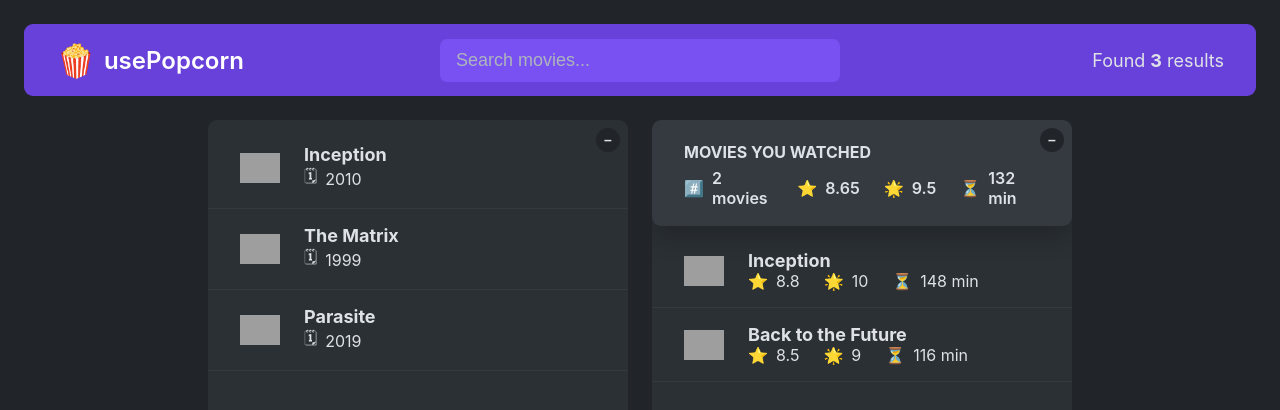
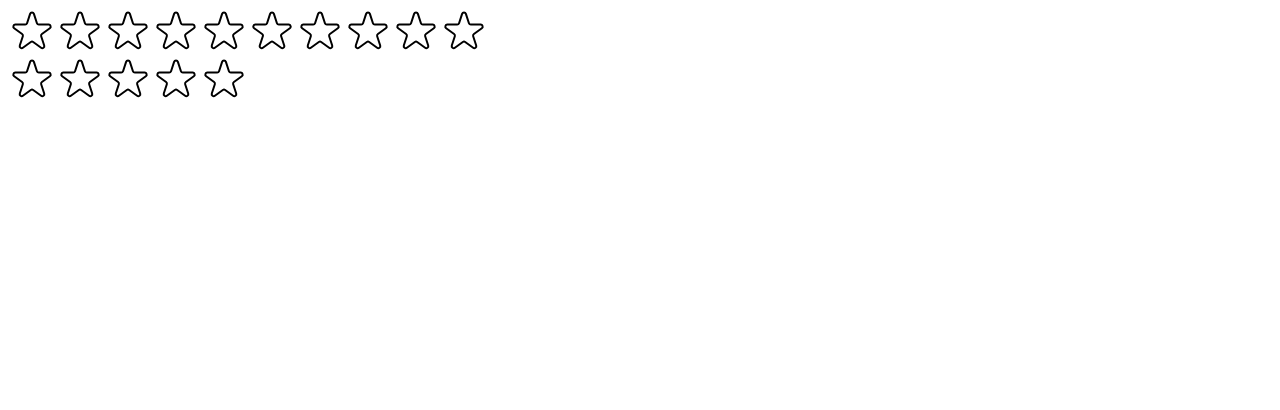
Before and after one commit to ashrf34q/search-a-movie, a React (Create React App) app: page / in a window 1280 px wide. Shown: the top 410 px of the page. Built offline with nearby package versions, Linux system fonts and the light colour scheme; grey boxes are pictures that could not be loaded.

Commit message:
Adding star rating component

```diff
--- a/src/App.js
+++ b/src/App.js
@@ -1,6 +1,7 @@
 import { useState } from "react";
 import NavBar from "./components/NavBar";
-import Main from "./components/Main";
+import Main, { MovieList, Summary, WatchedList } from "./components/Main";
+import { Box } from "./components/Box";
 
 const tempMovieData = [
   {
@@ -56,7 +57,15 @@ export default function App() {
   return (
     <>
       <NavBar movies={movies} />
-      <Main movies={movies} watched={watched} />
+      <Main>
+        <Box>
+          <MovieList movies={movies} />
+        </Box>
+        <Box>
+          <Summary watched={watched} />
+          <WatchedList watched={watched} />
+        </Box>
+      </Main>
     </>
   );
 }
--- /dev/null
+++ b/src/components/Box.js
@@ -0,0 +1,16 @@
+import { useState } from "react";
+
+/* BOX component */
+
+export function Box({ children }) {
+  const [isOpen, setIsOpen] = useState(true);
+
+  return (
+    <div className="box">
+      <button className="btn-toggle" onClick={() => setIsOpen((open) => !open)}>
+        {isOpen ? "–" : "+"}
+      </button>
+      {isOpen && children}
+    </div>
+  );
+}
--- a/src/components/Main.js
+++ b/src/components/Main.js
@@ -1,41 +1,12 @@
-import { useState } from "react";
-
 const average = (arr) =>
   arr.reduce((acc, cur, i, arr) => acc + cur / arr.length, 0);
 
-function Main({ movies, watched }) {
-  return (
-    <main className="main">
-      <ListBox movies={movies} />
-      <WatchedBox watched={watched} />
-    </main>
-  );
-}
-
-/* WATCHED_BOX component */
-function WatchedBox({ watched }) {
-  const [isOpen2, setIsOpen2] = useState(true);
-
-  return (
-    <div className="box">
-      <button
-        className="btn-toggle"
-        onClick={() => setIsOpen2((open) => !open)}
-      >
-        {isOpen2 ? "–" : "+"}
-      </button>
-      {isOpen2 && (
-        <>
-          <Summary watched={watched} />
-          <WatchedList watched={watched} />
-        </>
-      )}
-    </div>
-  );
+function Main({ children }) {
+  return <main className="main">{children}</main>;
 }
 
 /* SUMMARY component */
-function Summary({ watched }) {
+export function Summary({ watched }) {
   const avgImdbRating = average(watched.map((movie) => movie.imdbRating));
   const avgUserRating = average(watched.map((movie) => movie.userRating));
   const avgRuntime = average(watched.map((movie) => movie.runtime));
@@ -66,10 +37,19 @@ function Summary({ watched }) {
 }
 
 /* WATCHED_LIST component */
-function WatchedList({ watched }) {
+export function WatchedList({ watched }) {
   return (
     <ul className="list">
       {watched.map((movie) => (
+        <WatchedMovie movie={movie} key={movie.imdbID} />
+      ))}
+    </ul>
+  );
+}
+
+/* WATCHED_MOVIE component */
+function WatchedMovie({ movie }) {
+  return (
     <li key={movie.imdbID}>
       <img src={movie.Poster} alt={`${movie.Title} poster`} />
       <h3>{movie.Title}</h3>
@@ -88,34 +68,15 @@ function WatchedList({ watched }) {
         </p>
       </div>
     </li>
-      ))}
-    </ul>
-  );
-}
-
-/* LIST_BOX component */
-function ListBox({ movies }) {
-  const [isOpen1, setIsOpen1] = useState(true);
-
-  return (
-    <div className="box">
-      <button
-        className="btn-toggle"
-        onClick={() => setIsOpen1((open) => !open)}
-      >
-        {isOpen1 ? "–" : "+"}
-      </button>
-      {isOpen1 && <MovieList movies={movies} />}
-    </div>
   );
 }
 
 /* MOVIE_LIST */
-function MovieList({ movies }) {
+export function MovieList({ movies }) {
   return (
     <ul className="list">
       {movies?.map((movie) => (
-        <Movie movie={movie} />
+        <Movie movie={movie} key={movie.imdbID} />
       ))}
     </ul>
   );
--- /dev/null
+++ b/src/components/StarRating.js
@@ -0,0 +1,88 @@
+import React, { useState } from "react";
+
+const containerStyle = {
+  display: "flex",
+  alignItems: "center",
+  gap: "16px",
+};
+
+const starContainerStyle = {
+  display: "flex",
+};
+
+const textStyle = {
+  linHeight: "1",
+  margin: "0",
+};
+
+function StarRating({ maxRating = 5 }) {
+  const [rating, setRating] = useState(0);
+  const [tempRating, setTempRating] = useState(0);
+
+  return (
+    <div style={containerStyle}>
+      <div style={starContainerStyle}>
+        {Array.from({ length: maxRating }, (_, i) => (
+          <Star
+            key={i}
+            onRate={() => setRating(i + 1)}
+            full={tempRating ? i + 1 <= tempRating : i + 1 <= rating}
+            onHoverIn={() => setTempRating(i + 1)}
+            onHoverOut={() => setTempRating(0)}
+          />
+        ))}
+      </div>
+      <p style={textStyle}>{rating || ""}</p>
+    </div>
+  );
+}
+
+const starStyle = {
+  width: "48px",
+  height: "48px",
+  cursor: "pointer",
+};
+
+function Star({ onRate, full, onHoverIn, onHoverOut }) {
+  return (
+    <span
+      role="button"
+      style={starStyle}
+      onClick={onRate}
+      onMouseEnter={onHoverIn}
+      onMouseLeave={onHoverOut}
+    >
+      {full ? (
+        <svg
+          xmlns="http://www.w3.org/2000/svg"
+          fill="#000"
+          viewBox="0 0 24 24"
+          stroke="#000"
+        >
+          <path
+            strokeLinecap="round"
+            strokeLinejoin="round"
+            strokeWidth="{2}"
+            d="M11.049 2.927c.3-.921 1.603-.921 1.902 0l1.519 4.674a1 1 0 00.95.69h4.915c.969 0 1.371 1.24.588 1.81l-3.976 2.888a1 1 0 00-.363 1.118l1.518 4.674c.3.922-.755 1.688-1.538 1.118l-3.976-2.888a1 1 0 00-1.176 0l-3.976 2.888c-.783.57-1.838-.197-1.538-1.118l1.518-4.674a1 1 0 00-.363-1.118l-3.976-2.888c-.784-.57-.38-1.81.588-1.81h4.914a1 1 0 00.951-.69l1.519-4.674z"
+          />
+        </svg>
+      ) : (
+        <svg
+          xmlns="http://www.w3.org/2000/svg"
+          fill="none"
+          viewBox="0 0 24 24"
+          stroke="#000"
+        >
+          <path
+            strokeLinecap="round"
+            strokeLinejoin="round"
+            strokeWidth="{2}"
+            d="M11.049 2.927c.3-.921 1.603-.921 1.902 0l1.519 4.674a1 1 0 00.95.69h4.915c.969 0 1.371 1.24.588 1.81l-3.976 2.888a1 1 0 00-.363 1.118l1.518 4.674c.3.922-.755 1.688-1.538 1.118l-3.976-2.888a1 1 0 00-1.176 0l-3.976 2.888c-.783.57-1.838-.197-1.538-1.118l1.518-4.674a1 1 0 00-.363-1.118l-3.976-2.888c-.784-.57-.38-1.81.588-1.81h4.914a1 1 0 00.951-.69l1.519-4.674z"
+          />
+        </svg>
+      )}
+    </span>
+  );
+}
+
+export default StarRating;
--- a/src/index.js
+++ b/src/index.js
@@ -1,11 +1,14 @@
 import React from "react";
 import ReactDOM from "react-dom/client";
-import "./index.css";
+// import "./index.css";
 import App from "./App";
+import StarRating from "./components/StarRating";
 
 const root = ReactDOM.createRoot(document.getElementById("root"));
 root.render(
   <React.StrictMode>
-    <App />
+    {/* <App /> */}
+    <StarRating maxRating={10} />
+    <StarRating />
   </React.StrictMode>
 );
```
Also changed, not shown: 1 other file (tests, documents, lock files or other folders). Lines whose indentation alone changed are shown as unchanged.
